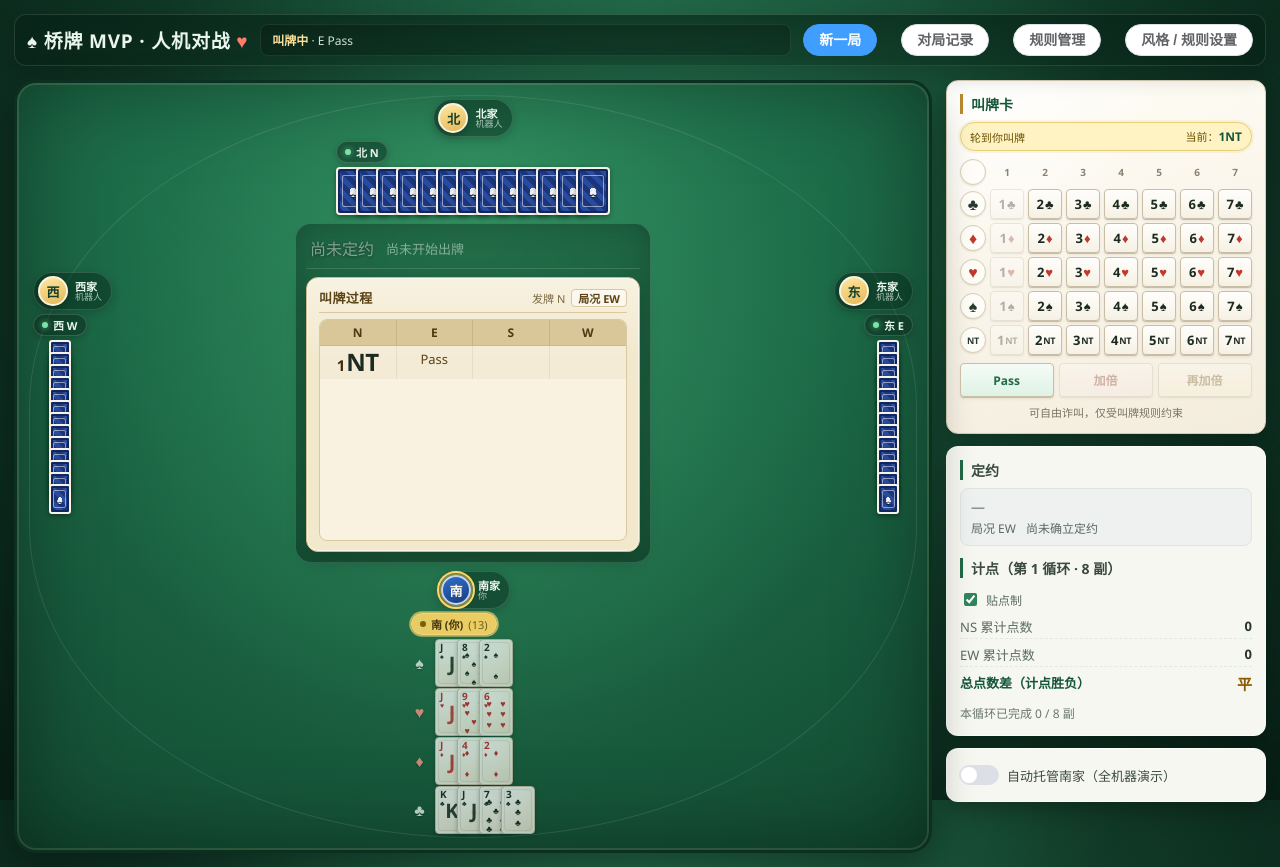
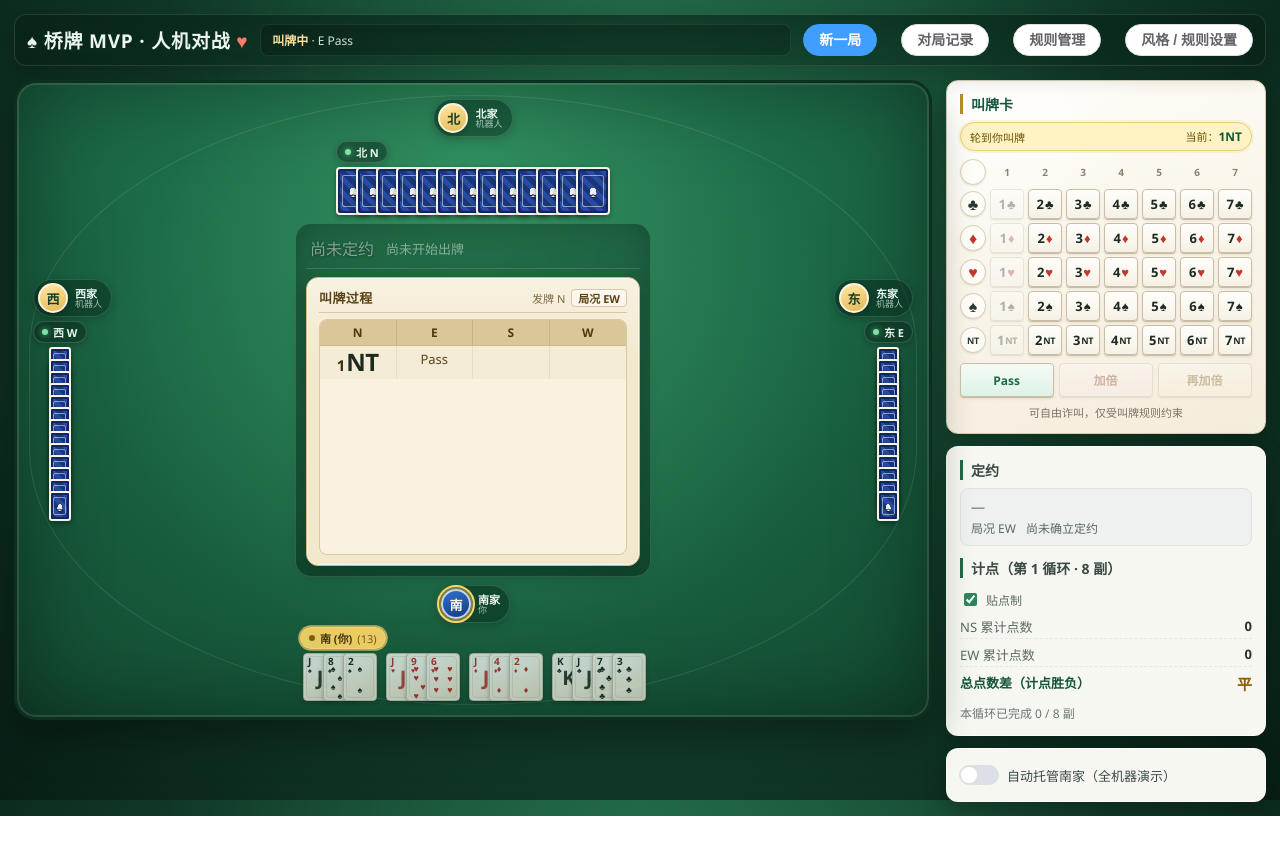
Before and after one commit to joylix/bridge, a Vue app: page / in a window 1280 px wide. After the commit the page ends 816 px from the top, so only its background shows below. Built offline with nearby package versions, Linux system fonts and the light colour scheme.

Commit message:
Show north and south hands in one sorted row

```diff
--- a/src/components/Hand.vue
+++ b/src/components/Hand.vue
@@ -37,6 +37,9 @@ const rows = computed(() =>
   })),
 );
 
+/** 北/南家用单行牌面：按 ♠ ♥ ♦ ♣ 分组，缺门不占位 */
+const singleRowGroups = computed(() => rows.value.filter((row) => row.cards.length > 0));
+
 /** 本轮已出牌的可展示信息（无则 null） */
 const played = computed(() => {
   const card = props.playedCard;
@@ -64,7 +67,32 @@ const played = computed(() => {
         />
       </div>
 
-      <div v-else class="suits" :class="{ clickable, 'no-events': !clickable }">
+      <div
+        v-else
+        class="suits"
+        :class="{ clickable, 'no-events': !clickable, 'single-row': !compact }"
+      >
+        <!-- 北/南家：单行，按 ♠ ♥ ♦ ♣ 从大到小排列 -->
+        <div v-if="!compact" class="single-row-cards">
+          <span
+            v-for="row in singleRowGroups"
+            :key="row.suit"
+            class="suit-group"
+          >
+            <PlayingCard
+              v-for="card in row.cards"
+              :key="card"
+              :card="card"
+              size="sm"
+              :clickable="clickable"
+              :active="active && clickable"
+              @click="emit('card-click', card)"
+            />
+          </span>
+        </div>
+
+        <!-- 东/西家：紧凑模式仍按花色分 4 行 -->
+        <template v-else>
           <div v-for="row in rows" :key="row.suit" class="suit-row">
             <span class="suit-tag" :class="{ red: row.red }">{{ row.symbol }}</span>
             <div class="suit-cards">
@@ -80,6 +108,7 @@ const played = computed(() => {
               <span v-if="row.cards.length === 0" class="void">—</span>
             </div>
           </div>
+        </template>
       </div>
     </div>
 
@@ -170,6 +199,27 @@ const played = computed(() => {
   display: flex;
   flex-direction: column;
   gap: 1px;
+}
+.suits.single-row {
+  display: block;
+}
+.single-row-cards {
+  display: flex;
+  align-items: flex-end;
+  min-height: 48px;
+  padding-left: 3px;
+  max-width: 100%;
+}
+.suit-group {
+  display: flex;
+  align-items: flex-end;
+  flex: none;
+}
+.suit-group + .suit-group {
+  margin-left: 9px;
+}
+.suit-group .playing-card + .playing-card {
+  margin-left: -14px;
 }
 .suit-row {
   display: flex;
```
Also changed, not shown: 1 other file (tests, documents, lock files or other folders). Lines whose indentation alone changed are shown as unchanged.
